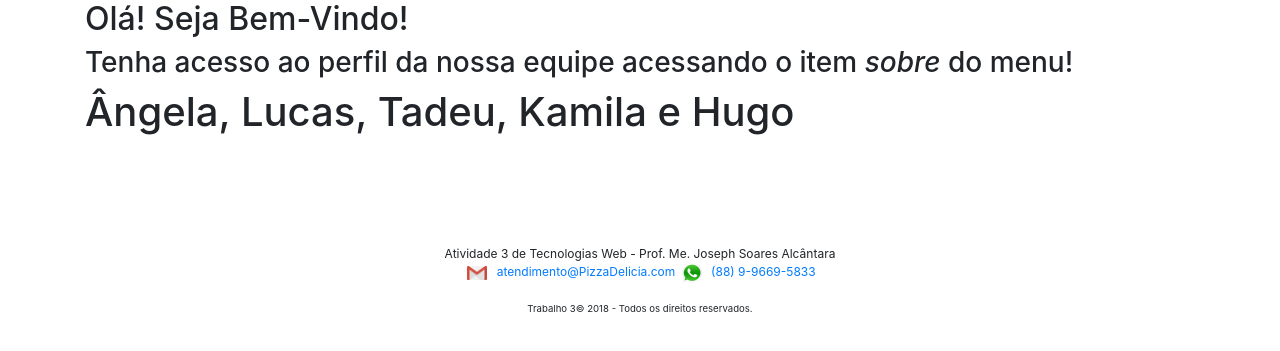
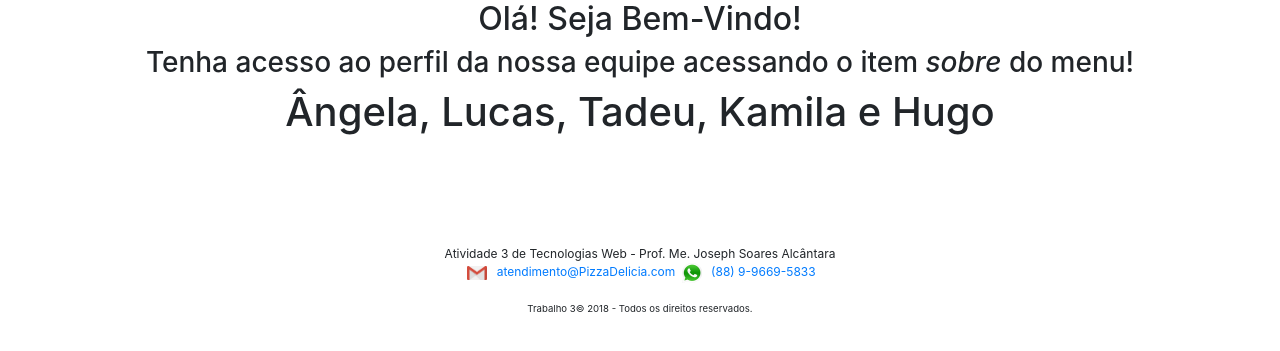
Before and after one commit to lucas26xd/Portifolio-de-Teste-com-CodeIgniter, a CodeIgniter app: page /Projeto3-TecWeb/ in a window 1280 px wide. Shown: the part 86-437 px from the top of the page. Run offline with CodeIgniter, Linux system fonts and the light colour scheme; some libraries are stand-ins or nearby versions.

Commit message:
centro pagina

```diff
--- a/application/views/pages/principal.php
+++ b/application/views/pages/principal.php
@@ -1,3 +1,7 @@
-<h2>Olá! Seja Bem-Vindo!</h2>
-<h3>Tenha acesso ao perfil da nossa equipe acessando o item <i>sobre</i> do menu!</h3>
-<h1 class="al" id="al">Ângela, Lucas, Tadeu, Kamila e Hugo</h1>
+<div class="container-fluid">
+  <main>
+    <h2 id="teste">Olá! Seja Bem-Vindo!</h2>
+    <h3>Tenha acesso ao perfil da nossa equipe acessando o item <i>sobre</i> do menu!</h3>
+    <h1 class="al" id="al">Ângela, Lucas, Tadeu, Kamila e Hugo</h1>
+  </main>
+</div>
--- a/application/views/templates/footer.php
+++ b/application/views/templates/footer.php
@@ -1,6 +1,5 @@
-</main><!-- /.container -->
+<br><br><br><br>
 
-<br><br><br><br>
 <div class="container-fluid">
   <footer>
     Atividade 3 de Tecnologias Web - Prof. Me. Joseph Soares Alcântara
@@ -17,6 +16,7 @@
 </div>
 
 
+
 <!-- jQuery, Popper.js, Bootstrap JS, Custom Script -->
 <script type="text/javascript" src="<?=base_url('static/js/jquery-3.3.1.min.js')?>"></script>
 <script type="text/javascript" src="<?=base_url('static/js/popper.min.js')?>"></script>
--- a/application/views/templates/header.php
+++ b/application/views/templates/header.php
@@ -15,6 +15,9 @@
     <!-- Bootstrap CSS, FontAwesome Icons, Fonts, Custom Style -->
     <link rel="stylesheet" href="<?=base_url('static/css/bootstrap.min.css')?>">
     <link rel="stylesheet" href="<?=base_url('static/css/estilo.css')?>">
+    <link rel="stylesheet" href="<?=base_url('static/css/teste.css')?>">
+
+
 
   </head>
 
@@ -64,6 +67,3 @@
 
       </nav>
     </header>
-
-    <!-- Begin page content -->
-    <main role="main" class="container">
--- a/static/css/estilo.css
+++ b/static/css/estilo.css
@@ -12,3 +12,6 @@ footer {
   background-color: #FFF;
   padding: 5px;
 }
+main{
+  text-align: center;
+}
```
